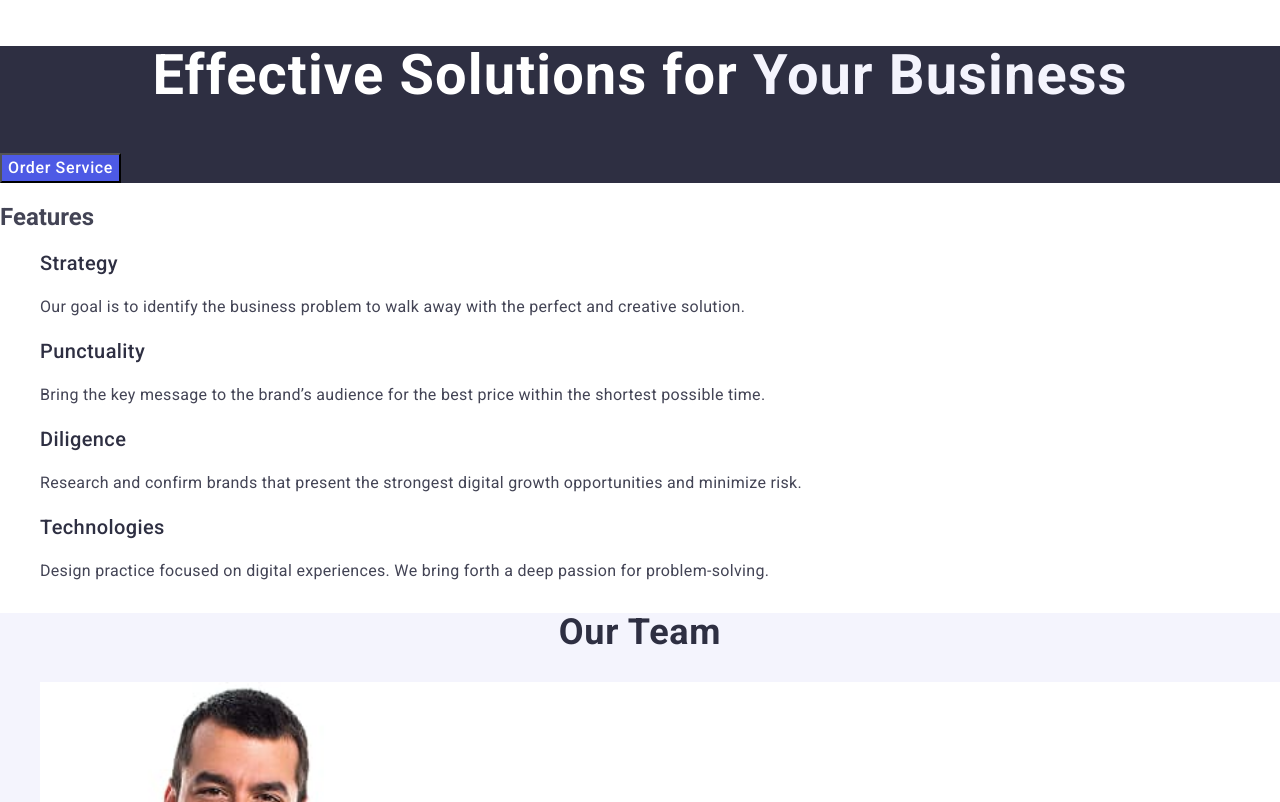
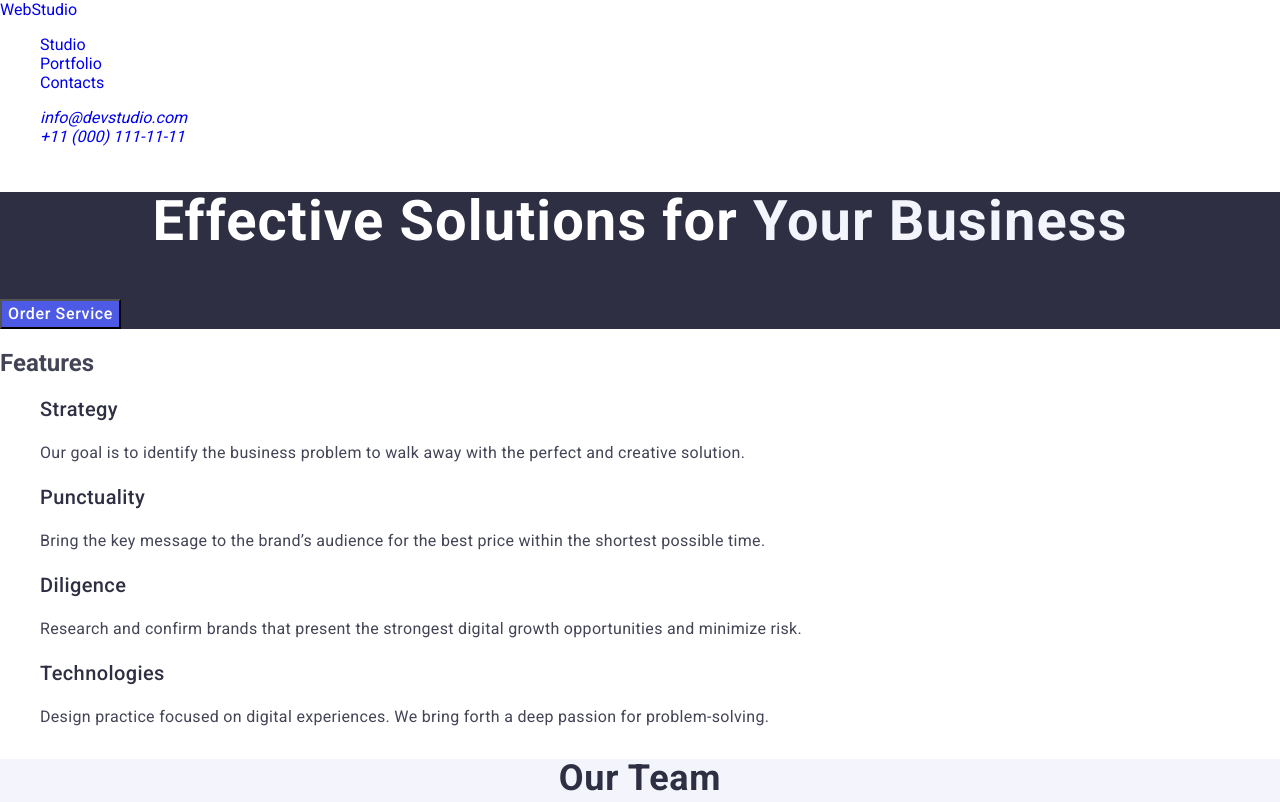
Before and after one commit to ahanzhul/goit-markup-hw-02, a plain HTML site: page index.html in a window 1280 px wide. Shown: the top 802 px of the page. Drawn offline with Linux system fonts and the light colour scheme.

Commit message:
Add header, main, footer

```diff
--- a/index.html
+++ b/index.html
@@ -13,6 +13,27 @@
     <link rel="stylesheet" href="./css/styles.css" />
   </head>
   <body>
+    <header>
+      <nav>
+        <a href="./index.html">WebStudio</a>
+        <ul>
+          <li><a href="#">Studio</a></li>
+          <li><a href="#">Portfolio</a></li>
+          <li><a href="#">Contacts</a></li>
+        </ul>
+      </nav>
+      <address>
+        <ul>
+          <li>
+            <a href="mailto:info@devstudio.com">info@devstudio.com</a>
+          </li>
+          <li>
+            <a href="tel:+110001111111">+11 (000) 111-11-11</a>
+          </li>
+        </ul>
+      </address>
+    </header>
+    <main>
       <section class="hero-section">
         <h1 class="hero-title">
           Effective Solutions for <span class="highlight-text">Your Business</span>
@@ -115,5 +136,10 @@
           </li>
         </ul>
       </section>
+    </main>
+    <footer>
+      <a href="./index.html">WebStudio</a>
+      <p>Increase the flow of customers and sales for your business with digital marketing & growth solutions.</p>
+    </footer>
   </body>
 </html>
```
Lines whose indentation alone changed are shown as unchanged.
